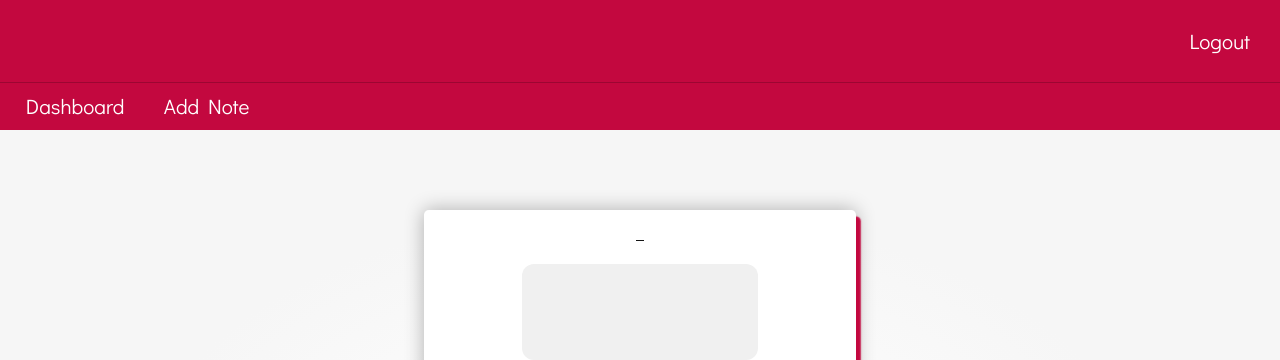
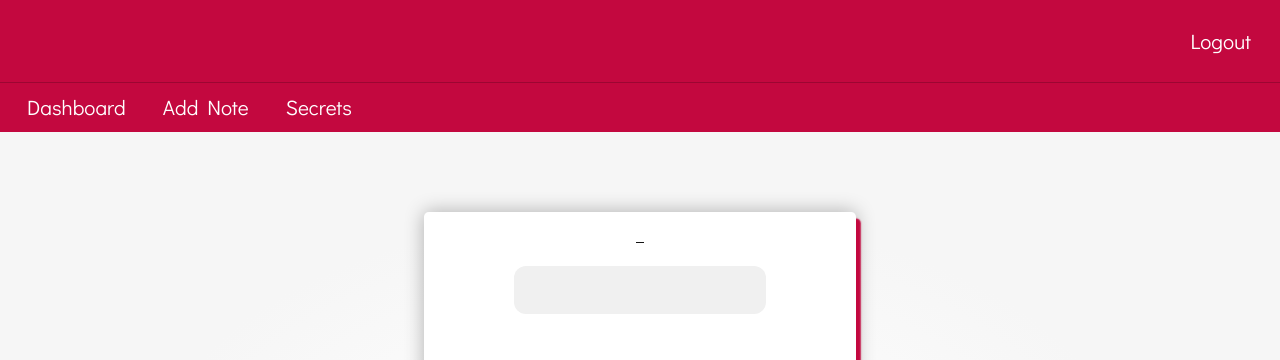
Before and after one commit to NotSirius-A/Notepad-Website, a Django app: template src/notepad/templates/notepad/note_entire.html in a window 1280 px wide. Shown: the top 360 px of the page. Run offline with Django 3.2, Linux system fonts and the light colour scheme; the template is opened without the code that fills it, so the values that code supplies are empty.

Commit message:
added secrets tab and improved overall styling

```diff
--- a/src/accounts/urls.py
+++ b/src/accounts/urls.py
@@ -6,4 +6,5 @@ urlpatterns = [
     path('login/', views.login_page_view, name='login'),
     path('signup/', views.user_creation_view, name='signup'),
     path('logout/', views.logout_view, name='logout'),
+    path('secrets/', views.secrets_view, name='secrets'),
 ]
--- a/src/my_core/settings.py
+++ b/src/my_core/settings.py
@@ -148,4 +148,4 @@ STATICFILES_DIRS = [
     Path(BASE_DIR, 'accounts', 'static'),
 ]
 
-LOGIN_URL = '/account/login'
+LOGIN_URL = '/user/login'
--- a/src/my_core/urls.py
+++ b/src/my_core/urls.py
@@ -23,5 +23,5 @@ urlpatterns = [
     path('admin/', admin.site.urls),
     path('', views.homepage_view, name='homepage'),
     path('notes/', include('notepad.urls')),
-    path('account/', include('accounts.urls')),
+    path('user/', include('accounts.urls')),
 ]
--- a/src/notepad/static/notepad/css/note_create_edit_styles.css
+++ b/src/notepad/static/notepad/css/note_create_edit_styles.css
@@ -32,7 +32,7 @@ button {
 
 @media screen and (max-width: 600px) {
     .note-title {
-        font-size: 6vw !important;
+        font-size: 120% !important;
     }
 }
 
--- a/src/notepad/static/notepad/css/note_entire_styles.css
+++ b/src/notepad/static/notepad/css/note_entire_styles.css
@@ -13,6 +13,11 @@ html {
     height: 100vh;
 }
 
+
+p {
+    margin: 0;
+    padding: 0;
+}
 
 .note-entire-background {
     height: 85vh;
@@ -92,10 +97,10 @@ html {
     font-size: 100%;
     letter-spacing: 0.015em;
     background-color: var(--note-body-background);
-    padding: 1em;
+    padding: 1em 0.5em 1em 0.5em;
     border-radius: 0.5em;
     margin-bottom: 0.8em;
-    min-width: 70%;
+    min-width: 85%;
     display: flex;
     justify-content: center;
     flex-direction: column;
@@ -125,7 +130,7 @@ html {
     align-items: center;
     flex-direction: row;
     justify-content: space-evenly;
-    width: 60%;
+    width: 75%;
     margin-bottom: 1.5em;
 }
 
@@ -140,7 +145,7 @@ html {
     box-shadow: 0.1em 0.1em 0.25em rgba(0,0,0,0.25);
 }
 
-@media screen and (max-width: 900px) {
+@media screen and (max-width: 1100px) {
     .action-buttons-container {
         flex-direction: column;
     }
--- a/src/notepad/static/notepad/css/notepad_base_styles.css
+++ b/src/notepad/static/notepad/css/notepad_base_styles.css
@@ -60,12 +60,12 @@ body, html {
     font-weight: normal;
     text-decoration: none;
     color: inherit;
-    border: 3px solid transparent
+    border: 2px solid transparent
 }
 
 .navbar-content-container a:hover {
     color: black;
-    border-bottom: solid black;
+    box-shadow: 0.0em 0.2em 0em rgba(0,0,0, 0.7)
 }
 
 .navbar-bottom {
@@ -73,16 +73,24 @@ body, html {
     font-size: 130%;
     display: flex;
     align-items: center;
-    padding: 0.3em;
+    padding: 0.4em;
 }
 
 .navbar-bottom a {
     margin: 0 0.8em 0 0.8em;
+    transition: all .03s ease-out;
 }
+
+@media screen and (max-width: 600px) {
+    .navbar-bottom a{
+        margin: 0 0.2em 0 0.2em;
+    }
+}
+
 
 @media screen and (max-width: 550px) {
     .navbar-bottom {
-        justify-content: center;
+        justify-content: space-evenly;
         font-size: 5.7vw;
     }
 }
--- a/src/notepad/templates/notepad/notepad_base.html
+++ b/src/notepad/templates/notepad/notepad_base.html
@@ -17,6 +17,7 @@
                     <div class="navbar-bottom">
                         <a class="dashboard-button" href="{% url 'dashboard' %}">Dashboard</a>
                         <a class="create-note-button" href="{% url 'note_create' %}">Add Note</a>
+                        <a class="secrets-button" href="{% url 'secrets' %}">Secrets</a>
                         </div>
                     </div>
                 </div>
```
Also changed, not shown: src/accounts/templates/accounts/user_secrets.html (added, +27 -0 lines), src/accounts/views.py (+15 -1 lines), src/notepad/views.py (+7 -1 lines).
